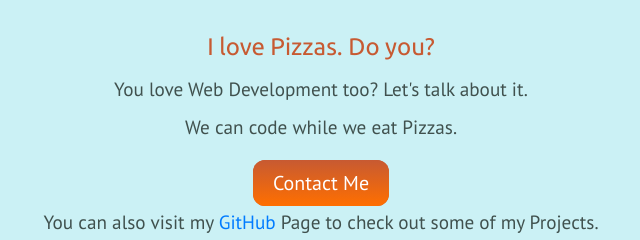
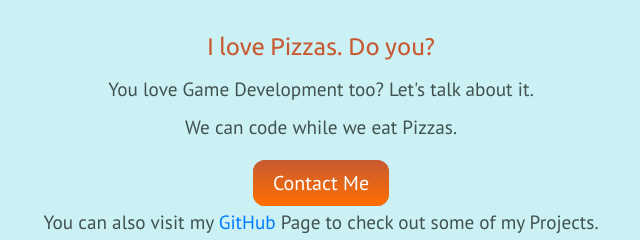
Before and after one commit to Shashank-Sahu/CV, a plain HTML site: page index.html in a window 1280 px wide. Shown: the part 1107-1347 px from the top of the page, 319-959 px from the left. Drawn offline with nearby package versions, Linux system fonts and the light colour scheme.

Commit message:
Update index.html

```diff
--- a/index.html
+++ b/index.html
@@ -53,7 +53,7 @@
     <div class="contact">
       <h2>Get in Touch</h2>
       <h3>I love Pizzas. Do you?</h3>
-      <p>You love Web Development too? Let's talk about it. <br> We can code while we eat Pizzas.</p>
+      <p>You love Game Development too? Let's talk about it. <br> We can code while we eat Pizzas.</p>
       <a class="contact-button" href="./contact.html">Contact Me</a>
       <p>You can also visit my <a class="glink" href="https://github.com/Shashank-Sahu">GitHub</a> Page to check out
         some of my Projects.</p>
```
